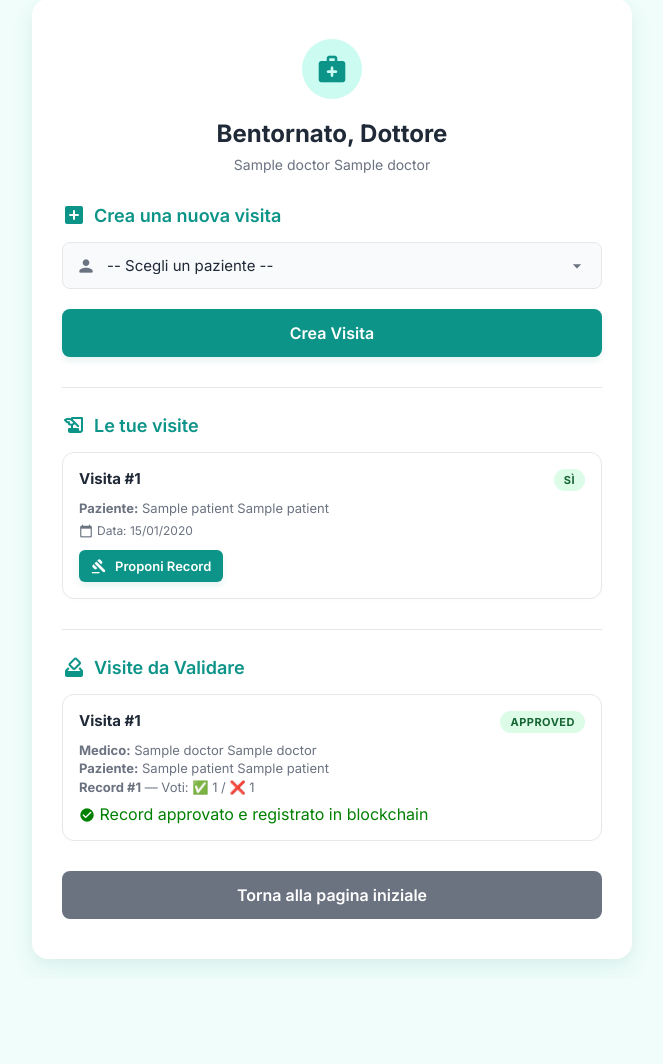
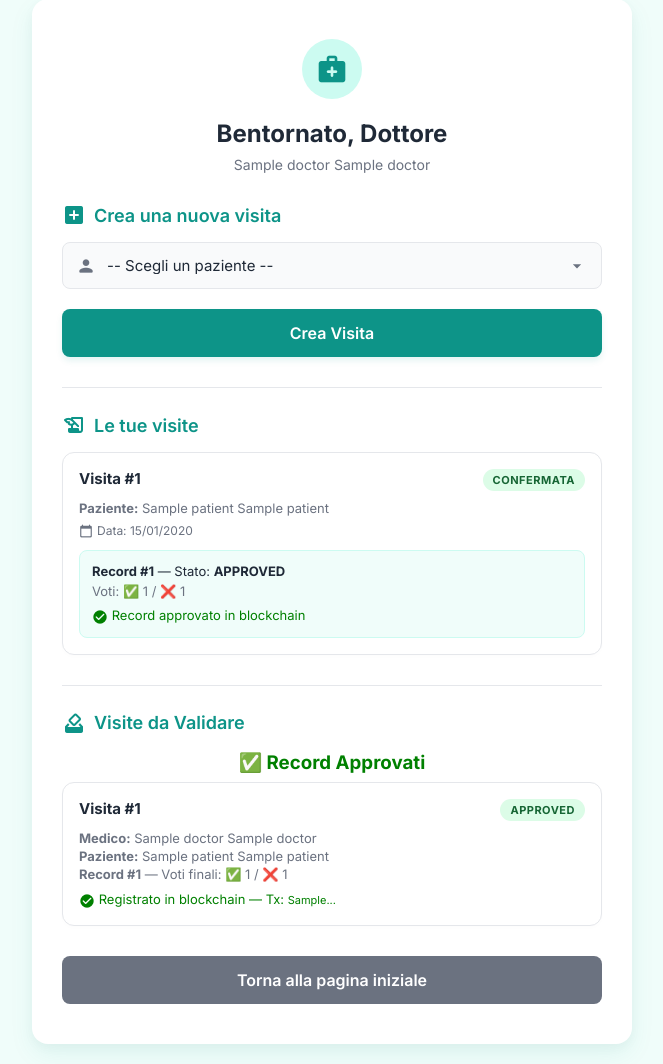
Before and after one commit to lmnkd/boh, a Flask app: template network/3-nodes-quickstart/backend/templates/doctor.html in a window 1280 px wide. Shown: the part 21-1085 px from the top of the page, without its empty margins (308-971 px from the left). Before the commit the page ends 988 px from the top, so only its background shows below. Run offline with Flask 3, Linux system fonts and the light colour scheme; the template is opened without the code that fills it: values that come from a table or form of the project are taken from there, others are empty; tables that the repository leaves empty hold one stand-in row (values such as "Sample post"); parts of the project's set-up code (start-up, migrations or seed data) failed here and were passed over.

Commit message:
record funzionanti

```diff
--- a/network/3-nodes-quickstart/backend/templates/doctor.html
+++ b/network/3-nodes-quickstart/backend/templates/doctor.html
@@ -16,6 +16,7 @@
         <h1>Bentornato, Dottore</h1>
         <p class="subtitle">{{ doctor.nome }} {{ doctor.cognome }}</p>
 
+        <!-- CREA VISITA -->
         <section class="section-area">
             <h2><span class="material-icons-round">add_box</span>Crea una nuova visita</h2>
             <form id="visitForm">
@@ -35,6 +36,7 @@
 
         <hr>
 
+        <!-- LE TUE VISITE -->
         <section class="section-area">
             <h2><span class="material-icons-round">history_edu</span>Le tue visite</h2>
             {% if visits %}
@@ -44,7 +46,7 @@
                             <div class="visit-card-header">
                                 <span class="visit-title">Visita #{{ visit.id }}</span>
                                 <span class="status-badge {{ 'confirmed' if visit.confirmed else 'pending' }}">
-                                    {{ 'Sì' if visit.confirmed else 'In attesa' }}
+                                    {{ 'Confermata' if visit.confirmed else 'In attesa' }}
                                 </span>
                             </div>
                             <div class="visit-details">
@@ -58,23 +60,47 @@
                             {% endif %}
 
                             {% if visit.confirmed %}
-                                {% set record = visit.record %}
+                                {% set record = visit.records | first %}
                                 {% if not record %}
-                                    <button class="btn-primary btn-small" style="margin-top: 12px;" onclick="proposeRecord({{ visit.id }}, this)">
+                                    <button
+                                        class="btn-primary btn-small"
+                                        style="margin-top: 12px;"
+                                        data-visit-id="{{ visit.id }}"
+                                        onclick="proposeRecord(event)">
                                         <span class="material-icons-round" style="font-size: 16px;">gavel</span> Proponi Record
                                     </button>
                                 {% else %}
                                     <div class="blockchain-panel">
                                         <div><strong>Record #{{ record.id }}</strong> — Stato: <strong>{{ record.status }}</strong></div>
-
+                                        <div style="font-size: 13px; color: var(--text-muted); margin-top: 4px;">
+                                            Voti: ✅ {{ record.approve_votes }} / ❌ {{ record.reject_votes }}
+                                        </div>
                                         {% if record.status == "PENDING" %}
-                                            <div class="action-row">
-                                                <button class="btn-primary btn-small btn-approve" onclick="voteRecord({{ record.id }}, true, this)">
+                                            <div class="action-row" style="margin-top: 10px;">
+                                                <button
+                                                    class="btn-primary btn-small btn-approve"
+                                                    data-record-id="{{ record.id }}"
+                                                    data-doctor-id="{{ doctor.id }}"
+                                                    onclick="voteRecord(event, true)">
                                                     ✅ Approva
                                                 </button>
-                                                <button class="btn-primary btn-small btn-reject" onclick="voteRecord({{ record.id }}, false, this)">
+                                                <button
+                                                    class="btn-primary btn-small btn-reject"
+                                                    data-record-id="{{ record.id }}"
+                                                    data-doctor-id="{{ doctor.id }}"
+                                                    onclick="voteRecord(event, false)">
                                                     ❌ Rifiuta
                                                 </button>
+                                            </div>
+                                        {% elif record.status == "APPROVED" %}
+                                            <div style="margin-top: 8px; color: green;">
+                                                <span class="material-icons-round" style="font-size:16px;vertical-align:middle;">check_circle</span>
+                                                Record approvato in blockchain
+                                            </div>
+                                        {% elif record.status == "REJECTED" %}
+                                            <div style="margin-top: 8px; color: red;">
+                                                <span class="material-icons-round" style="font-size:16px;vertical-align:middle;">cancel</span>
+                                                Record rifiutato
                                             </div>
                                         {% endif %}
                                     </div>
@@ -87,32 +113,48 @@
                 <p class="subtitle" style="text-align: center;">Non hai ancora creato visite.</p>
             {% endif %}
         </section>
+
         <hr>
 
-<section class="section-area">
-    <h2><span class="material-icons-round">how_to_vote</span>Visite da Validare</h2>
-    {% set votable = confirmed_visits | selectattr("records") | list %}
-    {% if votable %}
-        <ul class="visit-list">
-            {% for visit in votable %}
+        <!-- VISITE DA VALIDARE (tutti i dottori) -->
+        <section class="section-area">
+            <h2><span class="material-icons-round">how_to_vote</span>Visite da Validare</h2>
+
+            {% set pending_visits = [] %}
+            {% set approved_visits = [] %}
+            {% set rejected_visits = [] %}
+
+            {% for visit in confirmed_visits %}
                 {% set record = visit.records | first %}
                 {% if record %}
-                <li class="visit-card">
-                    <div class="visit-card-header">
-                        <span class="visit-title">Visita #{{ visit.id }}</span>
-                        <span class="status-badge {{ 'confirmed' if record.status == 'APPROVED' else 'pending' if record.status == 'PENDING' else 'rejected' }}">
-                            {{ record.status }}
-                        </span>
-                    </div>
-                    <div class="visit-details">
-                        <strong>Medico:</strong> {{ visit.doctor.nome }} {{ visit.doctor.cognome }}<br>
-                        <strong>Paziente:</strong> {{ visit.patient.nome }} {{ visit.patient.cognome }}<br>
-                        <strong>Record #{{ record.id }}</strong> —
-                        Voti: ✅ {{ record.approve_votes }} / ❌ {{ record.reject_votes }}
-                    </div>
+                    {% if record.status == "PENDING" %}
+                        {% set _ = pending_visits.append(visit) %}
+                    {% elif record.status == "APPROVED" %}
+                        {% set _ = approved_visits.append(visit) %}
+                    {% elif record.status == "REJECTED" %}
+                        {% set _ = rejected_visits.append(visit) %}
+                    {% endif %}
+                {% endif %}
+            {% endfor %}
 
-                    {% if record.status == "PENDING" %}
-                        <div class="action-row" style="margin-top: 12px;">
+            <!-- PENDING -->
+            {% if pending_visits %}
+                <h3 style="margin-bottom: 8px;">⏳ In attesa di voto</h3>
+                <ul class="visit-list">
+                    {% for visit in pending_visits %}
+                        {% set record = visit.records | first %}
+                        <li class="visit-card">
+                            <div class="visit-card-header">
+                                <span class="visit-title">Visita #{{ visit.id }}</span>
+                                <span class="status-badge pending">PENDING</span>
+                            </div>
+                            <div class="visit-details">
+                                <strong>Medico:</strong> {{ visit.doctor.nome }} {{ visit.doctor.cognome }}<br>
+                                <strong>Paziente:</strong> {{ visit.patient.nome }} {{ visit.patient.cognome }}<br>
+                                <strong>Record #{{ record.id }}</strong> —
+                                Voti: ✅ {{ record.approve_votes }} / ❌ {{ record.reject_votes }}
+                            </div>
+                            <div class="action-row" style="margin-top: 12px;">
                                 <button
                                     class="btn-primary btn-small btn-approve"
                                     data-record-id="{{ record.id }}"
@@ -127,26 +169,68 @@
                                     onclick="voteRecord(event, false)">
                                     ❌ Rifiuta
                                 </button>
-                        </div>
-                    {% elif record.status == "APPROVED" %}
-                        <div style="margin-top: 8px; color: green;">
-                            <span class="material-icons-round" style="font-size:16px;vertical-align:middle;">check_circle</span>
-                            Record approvato e registrato in blockchain
-                        </div>
-                    {% elif record.status == "REJECTED" %}
-                        <div style="margin-top: 8px; color: red;">
-                            <span class="material-icons-round" style="font-size:16px;vertical-align:middle;">cancel</span>
-                            Record rifiutato
-                        </div>
-                    {% endif %}
-                </li>
-                {% endif %}
-            {% endfor %}
-        </ul>
-    {% else %}
-        <p class="subtitle" style="text-align: center;">Nessuna visita con record da validare.</p>
-    {% endif %}
-</section>
+                            </div>
+                        </li>
+                    {% endfor %}
+                </ul>
+            {% endif %}
+
+            <!-- APPROVED -->
+            {% if approved_visits %}
+                <h3 style="margin: 16px 0 8px; color: green;">✅ Record Approvati</h3>
+                <ul class="visit-list">
+                    {% for visit in approved_visits %}
+                        {% set record = visit.records | first %}
+                        <li class="visit-card">
+                            <div class="visit-card-header">
+                                <span class="visit-title">Visita #{{ visit.id }}</span>
+                                <span class="status-badge confirmed">APPROVED</span>
+                            </div>
+                            <div class="visit-details">
+                                <strong>Medico:</strong> {{ visit.doctor.nome }} {{ visit.doctor.cognome }}<br>
+                                <strong>Paziente:</strong> {{ visit.patient.nome }} {{ visit.patient.cognome }}<br>
+                                <strong>Record #{{ record.id }}</strong> —
+                                Voti finali: ✅ {{ record.approve_votes }} / ❌ {{ record.reject_votes }}
+                            </div>
+                            <div style="margin-top: 8px; color: green; font-size: 13px;">
+                                <span class="material-icons-round" style="font-size:16px;vertical-align:middle;">check_circle</span>
+                                Registrato in blockchain — Tx: <code style="font-size:11px;">{{ record.blockchain_tx[:20] }}...</code>
+                            </div>
+                        </li>
+                    {% endfor %}
+                </ul>
+            {% endif %}
+
+            <!-- REJECTED -->
+            {% if rejected_visits %}
+                <h3 style="margin: 16px 0 8px; color: red;">❌ Record Rifiutati</h3>
+                <ul class="visit-list">
+                    {% for visit in rejected_visits %}
+                        {% set record = visit.records | first %}
+                        <li class="visit-card">
+                            <div class="visit-card-header">
+                                <span class="visit-title">Visita #{{ visit.id }}</span>
+                                <span class="status-badge" style="background: #fee2e2; color: #dc2626;">REJECTED</span>
+                            </div>
+                            <div class="visit-details">
+                                <strong>Medico:</strong> {{ visit.doctor.nome }} {{ visit.doctor.cognome }}<br>
+                                <strong>Paziente:</strong> {{ visit.patient.nome }} {{ visit.patient.cognome }}<br>
+                                <strong>Record #{{ record.id }}</strong> —
+                                Voti finali: ✅ {{ record.approve_votes }} / ❌ {{ record.reject_votes }}
+                            </div>
+                            <div style="margin-top: 8px; color: red; font-size: 13px;">
+                                <span class="material-icons-round" style="font-size:16px;vertical-align:middle;">cancel</span>
+                                Record rifiutato dalla maggioranza
+                            </div>
+                        </li>
+                    {% endfor %}
+                </ul>
+            {% endif %}
+
+            {% if not pending_visits and not approved_visits and not rejected_visits %}
+                <p class="subtitle" style="text-align: center;">Nessuna visita con record presente.</p>
+            {% endif %}
+        </section>
 
         <button class="btn-primary btn-secondary" onclick="location.href='/'">Torna alla pagina iniziale</button>
     </div>
@@ -177,7 +261,9 @@
         });
     });
 
-    async function proposeRecord(visitId, btn) {
+    async function proposeRecord(event) {
+        const btn = event.currentTarget;
+        const visitId = btn.dataset.visitId;
         btn.disabled = true;
         btn.textContent = "⏳ Invio...";
 
```
Also changed, not shown: network/3-nodes-quickstart/backend/controller/controller.py (+9 -106 lines), network/3-nodes-quickstart/backend/controller/record_controller.py (+34 -35 lines).
